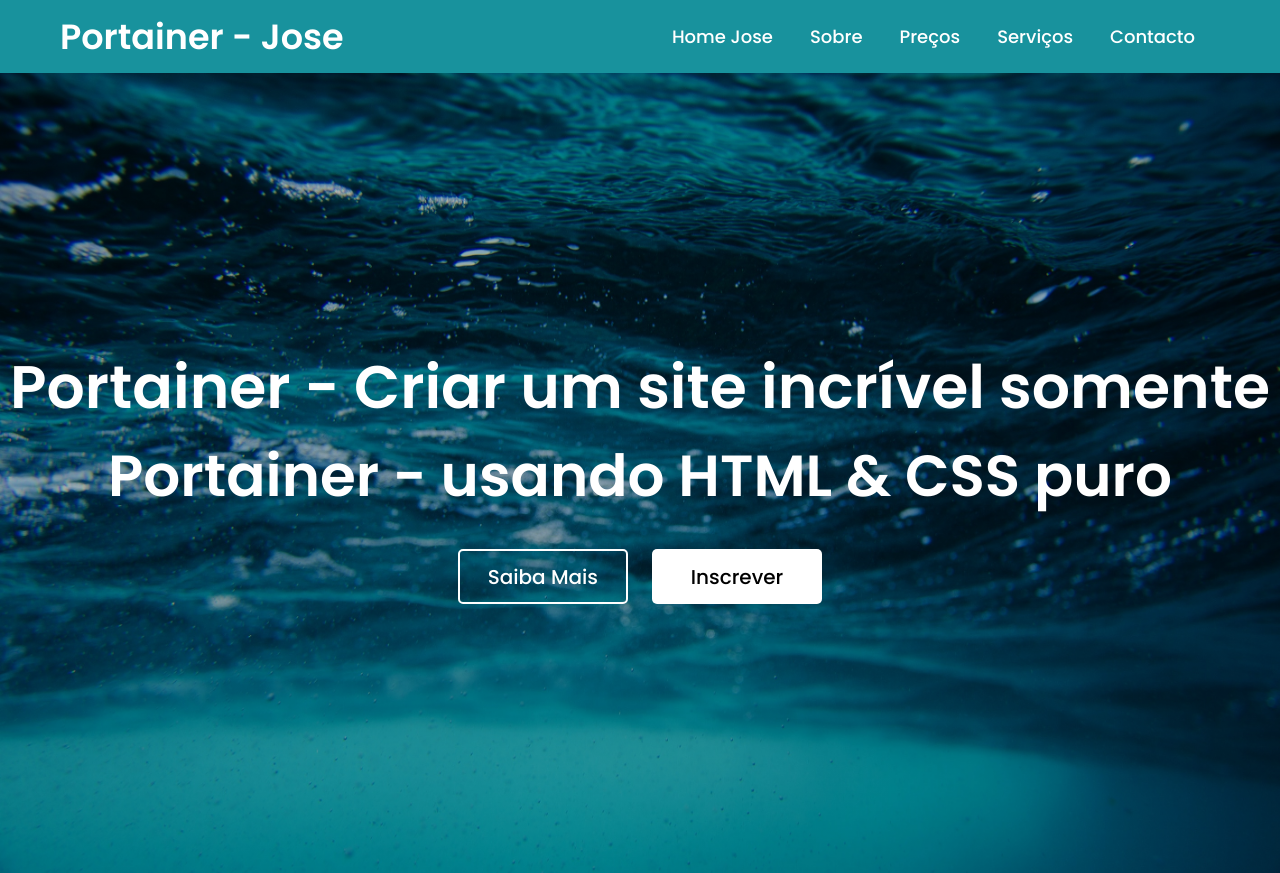
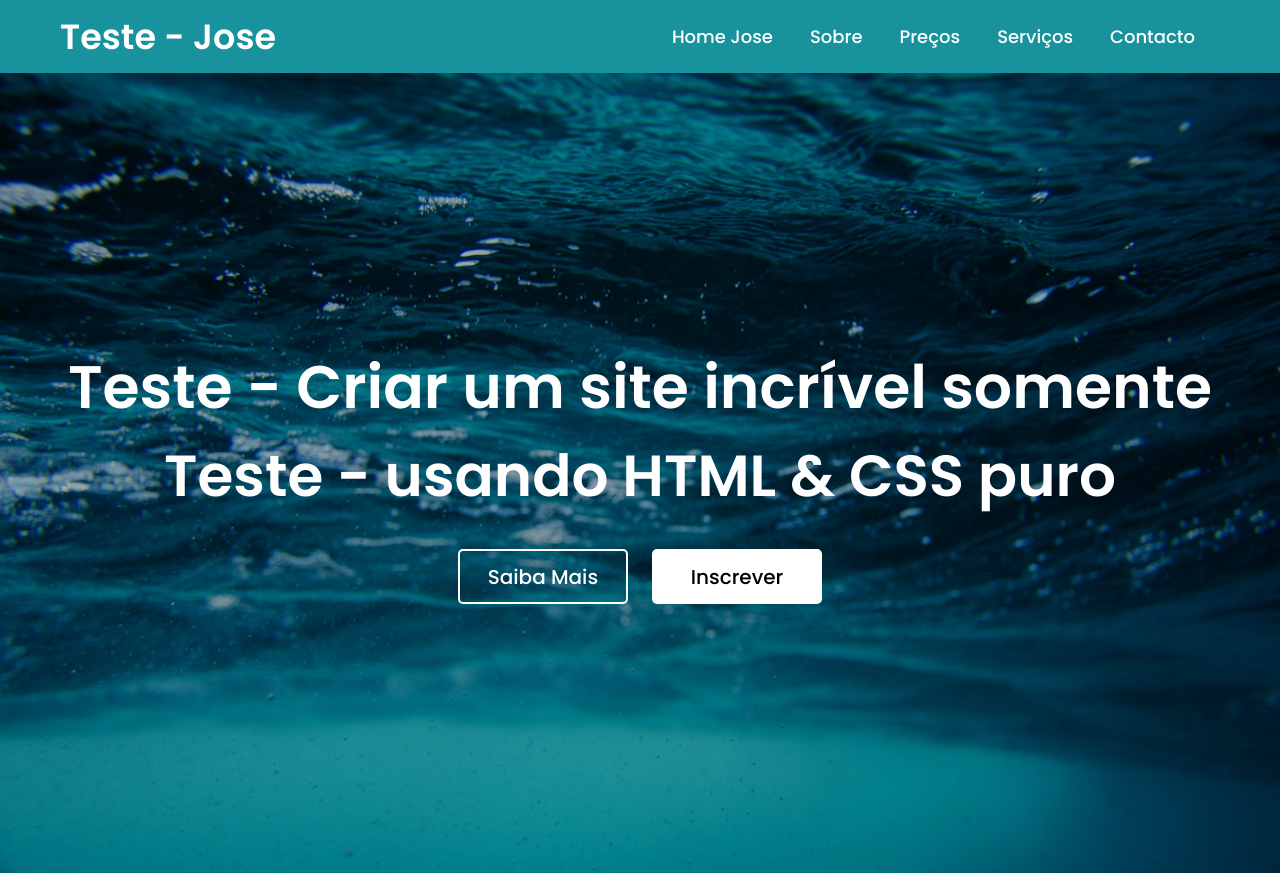
Before and after one commit to alexeiev/docker-sites, a plain HTML site: page site/index.html in a window 1280 px wide. Drawn offline with Linux system fonts and the light colour scheme.

Commit message:
Add new test for commited and add label in dockerfile

```diff
--- a/site/index.html
+++ b/site/index.html
@@ -11,7 +11,7 @@
     <nav>
 
         <div class="logo">
-            <a href="index.html"> Portainer - Jose </a>
+            <a href="index.html"> Teste - Jose </a>
         </div>
 
         <ul>
@@ -25,8 +25,8 @@
     </nav>
     <section class="banner">
         <div class="texto">
-           <h1 class="titulo">Portainer - Criar um site incrível somente</h1>
-           <h2 class="sub_titulo">Portainer - usando HTML & CSS puro</h2>
+           <h1 class="titulo">Teste - Criar um site incrível somente</h1>
+           <h2 class="sub_titulo">Teste - usando HTML & CSS puro</h2>
            <div class="botoes">
                <button class="n-overlay">Saiba Mais</button>
                <button class="overlay">Inscrever</button>
```
Also changed, not shown: 1 other file.
